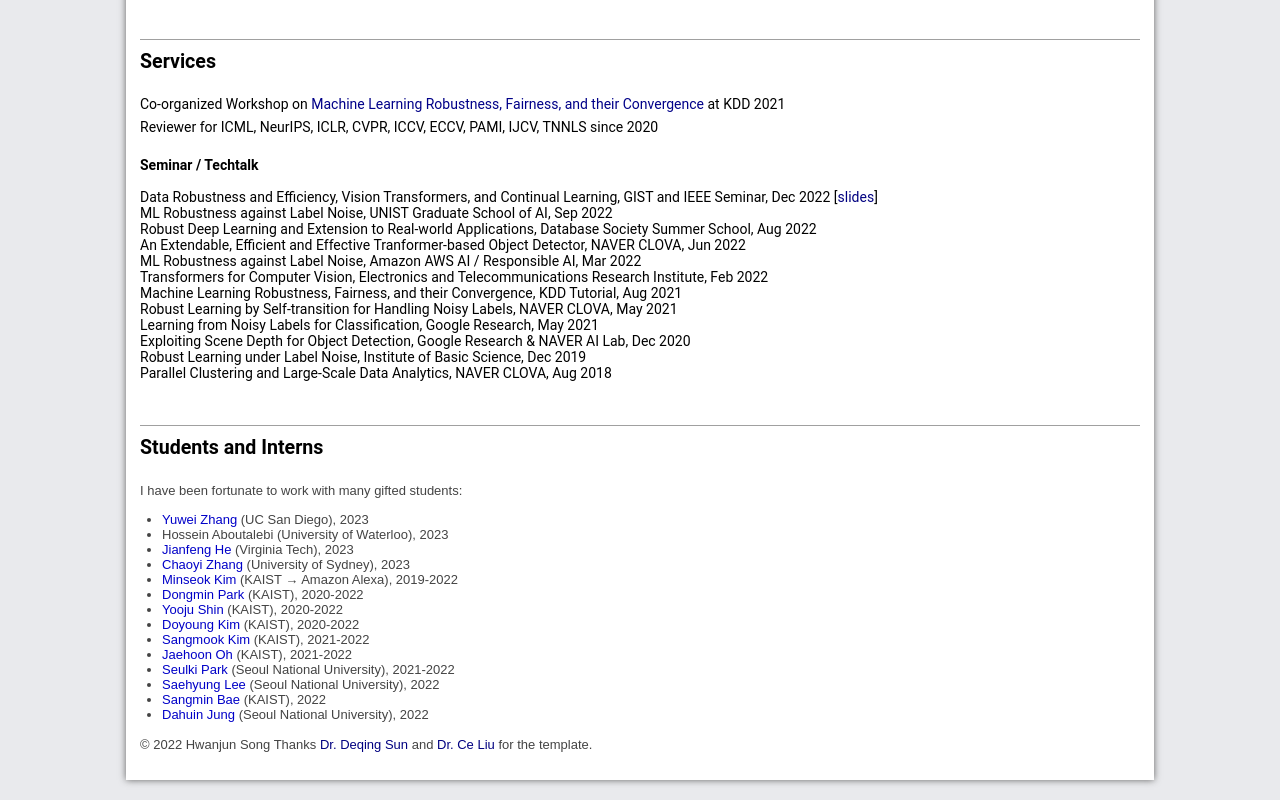
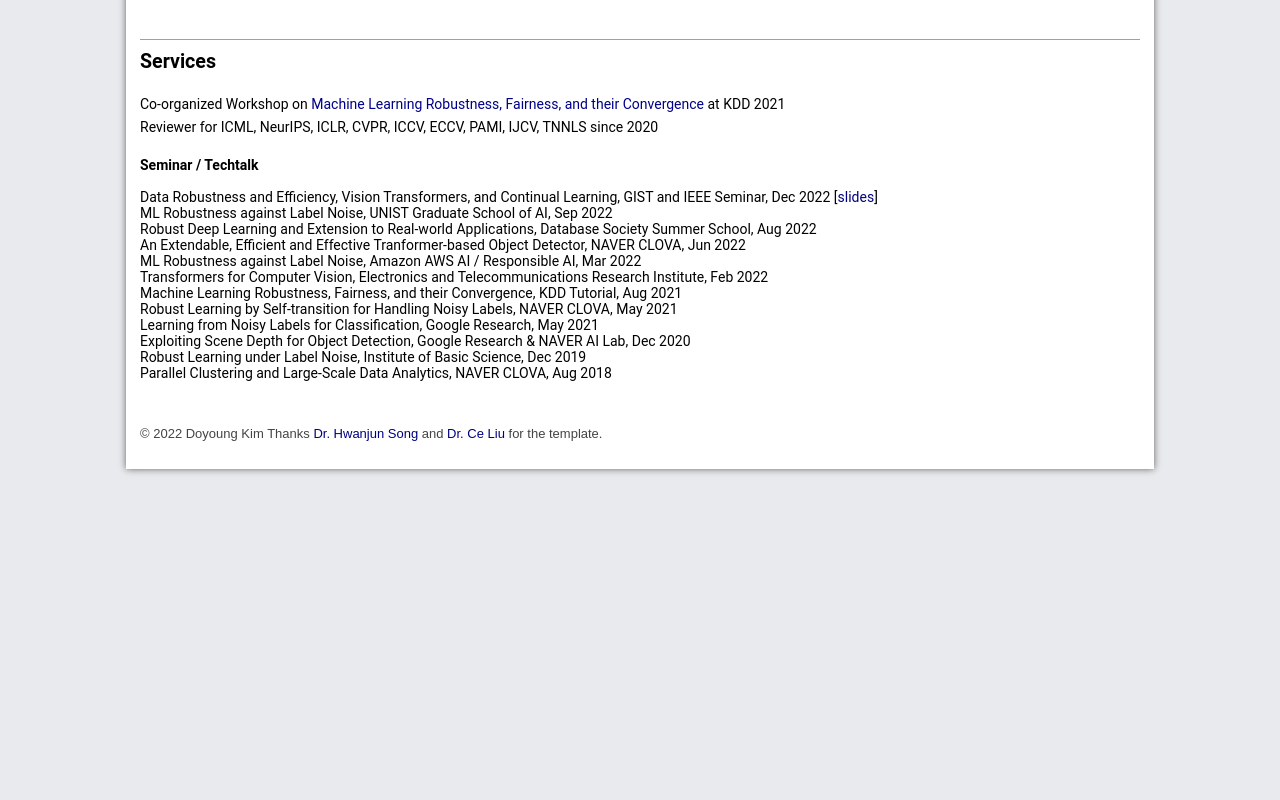
Before and after one commit to ddoyoungkim/ddoyoungkim.github.io, a plain HTML site: page index.html in a window 1280 px wide. Shown: the part 3083-3883 px from the top of the page. After the commit the page ends 3572 px from the top, so only its background shows below. Drawn offline with nearby package versions, Linux system fonts and the light colour scheme.

Commit message:
Update index.html

```diff
--- a/index.html
+++ b/index.html
@@ -2,7 +2,7 @@
 <!-- saved from url=(0034)https://ddoyoungkim.github.io/ -->
 <html><head><meta http-equiv="Content-Type" content="text/html; charset=UTF-8">
 
-<title>Hwanjun Song</title>
+<title>Doyoung Kim</title>
 <meta content="Doyoung Kim" name="Doyoung Kim">
 <link href="./Doyoung_Kim_files/style.css" rel="stylesheet" type="text/css">
 <script src="./Doyoung_Kim_files/jquery-1.11.1.min.js" type="text/javascript"></script>
@@ -668,7 +668,7 @@
 	</p>
     <p>&nbsp;</p>
 
-
+<!--
 <a id="students" class="anchor"></a><span class="section">Students and Interns </span>
 
 <p> <font color="#444444" face="Arial" size="2"> I have been fortunate to work with many gifted students:</font> </p>
@@ -689,9 +689,9 @@
   <li> <a href="https://www.linkedin.com/in/sangmin-bae-770b1321a/?originalSubdomain=kr"> Sangmin Bae </a> (KAIST), 2022 </li>
   <li> <a href="https://scholar.google.com/citations?user=wleS-UQAAAAJ&hl=en&oi=ao"> Dahuin Jung </a> (Seoul National University), 2022 </li>
   </font>
-  </ul>
+  </ul> -->
 
-  <p><font color="#444444" face="Arial" size="2">&copy 2022 Hwanjun Song Thanks <a href="https://deqings.github.io/"><font color="#000080">Dr. Deqing Sun</font></a> and <a href="http://people.csail.mit.edu/celiu"><font color="#000080">Dr. Ce Liu</font></a> for the template. </font></p>
+  <p><font color="#444444" face="Arial" size="2">&copy 2022 Doyoung Kim Thanks <a href="https://songhwanjun.github.io/"><font color="#000080">Dr. Hwanjun Song</font></a> and <a href="http://people.csail.mit.edu/celiu"><font color="#000080">Dr. Ce Liu</font></a> for the template. </font></p>
 
   </div>
   <script>
```
